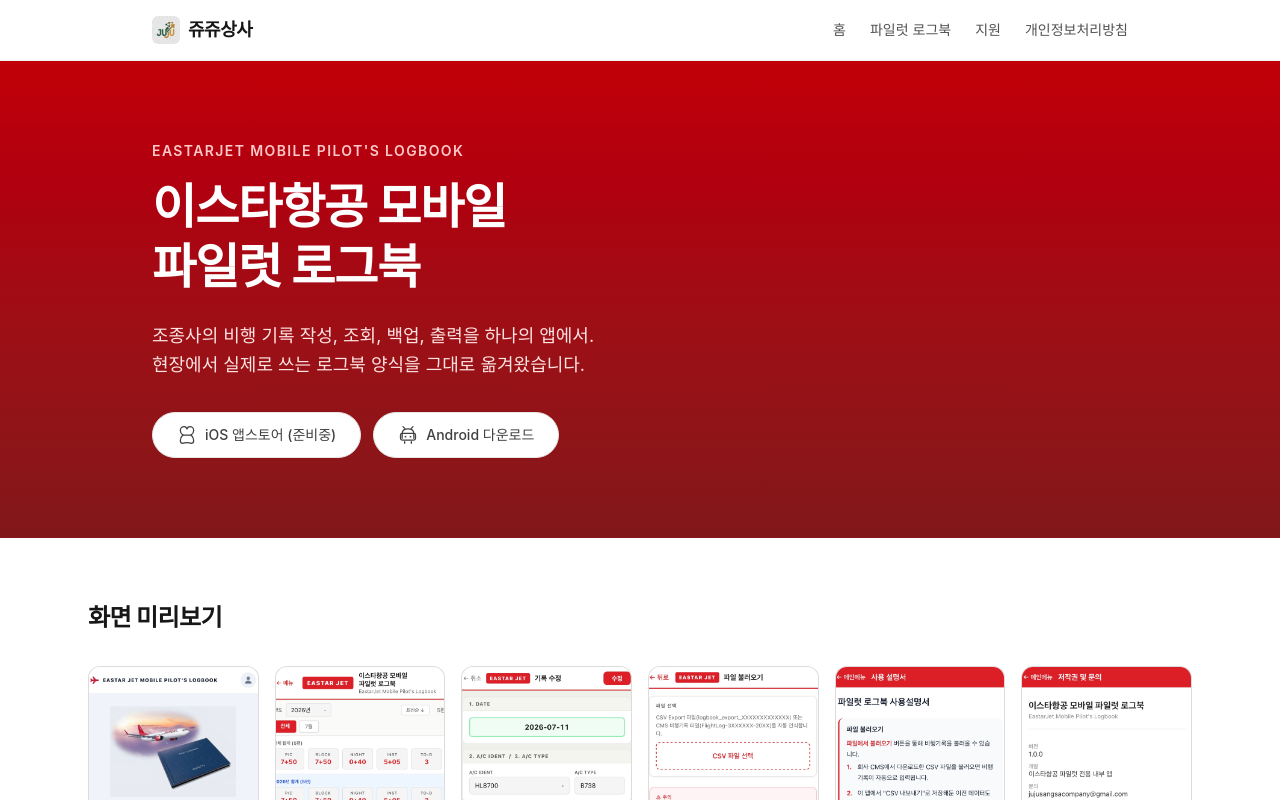
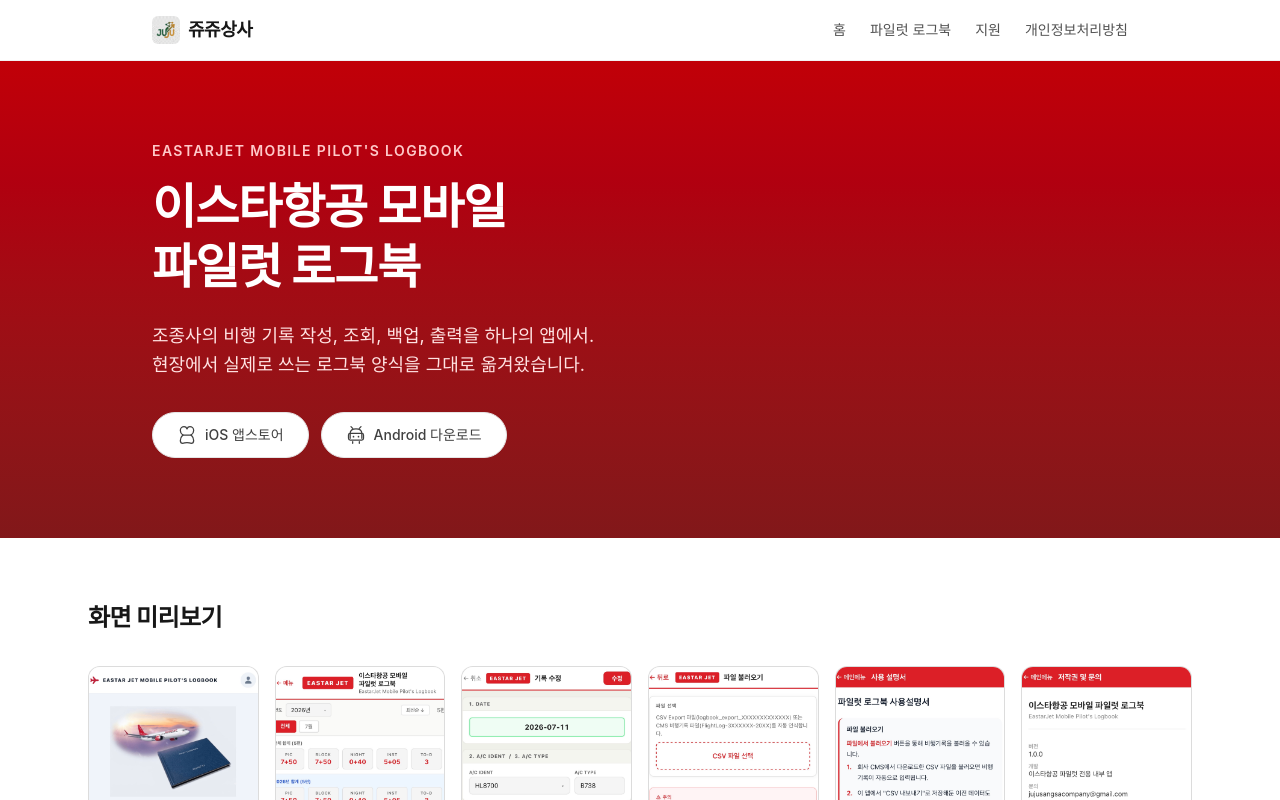
Before and after one commit to jusubara/jujusangsa, a Next.js app: page /logbook in a window 1280 px wide. Shown: the top 800 px of the page. Built offline with nearby package versions, Linux system fonts and the light colour scheme.

Commit message:
iOS 앱스토어 출시로 다운로드 버튼 링크 연결

```diff
--- a/app/logbook/DownloadButtons.tsx
+++ b/app/logbook/DownloadButtons.tsx
@@ -1,8 +1,7 @@
 "use client";
 
-// iOS 앱스토어 출시 후 아래 href를 앱스토어 링크로 교체하세요.
-// 예: href="https://apps.apple.com/app/id000000000"
-const IOS_APP_STORE_URL = ""; // TODO: 앱스토어 링크로 교체
+const IOS_APP_STORE_URL =
+  "https://apps.apple.com/kr/app/mobile-pilots-logbook/id6789037871";
 
 const ANDROID_APK_URL =
   "https://expo.dev/artifacts/eas/-z7NM0DVikrmijBChCwjFqy-U71kkHDn-nufnlvWc8s.apk";
@@ -56,14 +55,16 @@
 export default function DownloadButtons() {
   return (
     <div className="mt-8 flex flex-wrap gap-3">
-      {/* iOS 버튼 — 앱스토어 출시 전까지 alert 표시 */}
-      <button
-        onClick={() => alert("아직 준비중입니다")}
+      {/* iOS 버튼 — 앱스토어 링크 */}
+      <a
+        href={IOS_APP_STORE_URL}
+        target="_blank"
+        rel="noopener noreferrer"
         className="flex items-center gap-2 rounded-full border border-neutral-200 bg-white px-6 py-3 text-sm font-medium text-neutral-700 transition hover:bg-neutral-50"
       >
         <AppleIcon />
-        iOS 앱스토어 (준비중)
-      </button>
+        iOS 앱스토어
+      </a>
 
       {/* Android 버튼 — APK 직접 다운로드 */}
       <a
```
